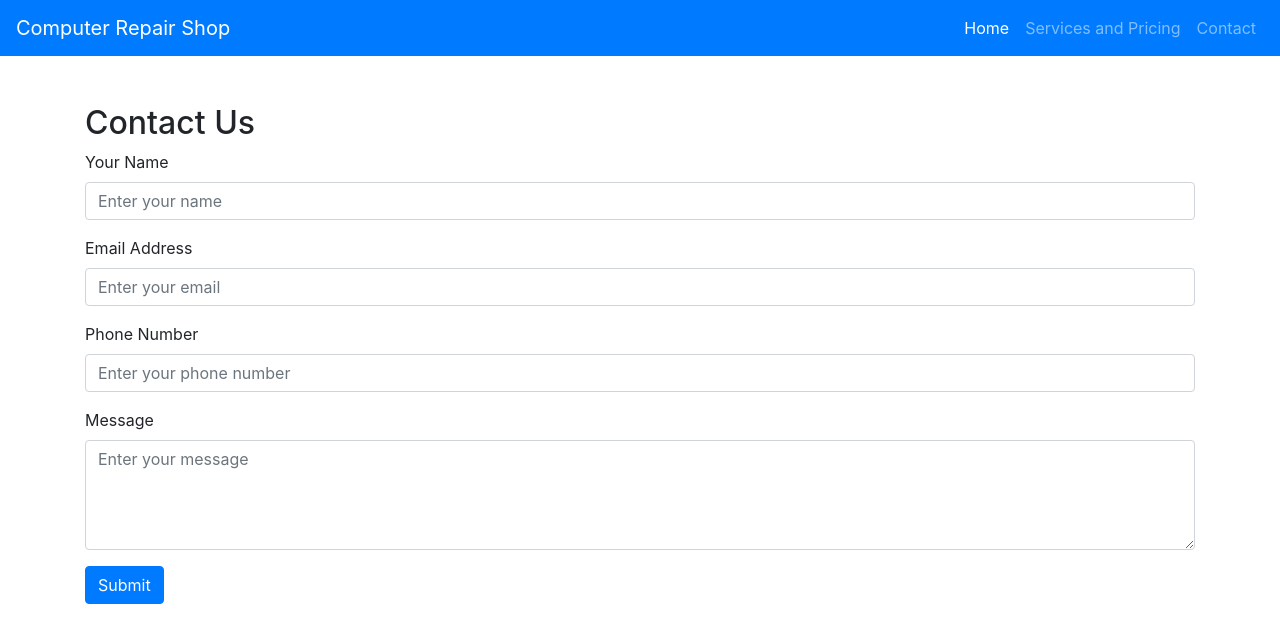
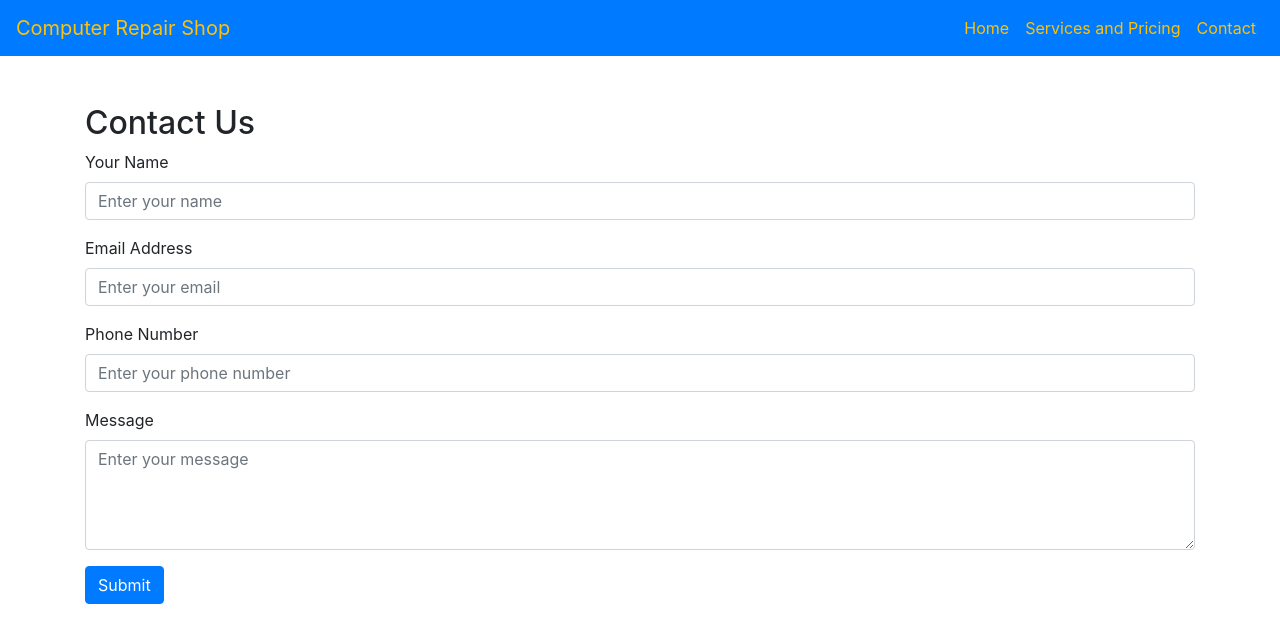
Before and after one commit to JasonNaggles/Week09Assignment, a website: page contact.html in a window 1280 px wide. Drawn offline with nearby package versions, Linux system fonts and the light colour scheme.

Commit message:
first commit

```diff
--- a/contact.html
+++ b/contact.html
@@ -8,20 +8,20 @@
 </head>
 <body>
     <nav class="navbar navbar-expand-lg navbar-dark bg-primary">
-        <a class="navbar-brand" href="#">Computer Repair Shop</a>
+        <a class="navbar-brand text-warning" href="#">Computer Repair Shop</a>
         <button class="navbar-toggler" type="button" data-toggle="collapse" data-target="#navbarNav" aria-controls="navbarNav" aria-expanded="false" aria-label="Toggle navigation">
           <span class="navbar-toggler-icon"></span>
         </button>
         <div class="collapse navbar-collapse" id="navbarNav">
           <ul class="navbar-nav ml-auto">
             <li class="nav-item active">
-              <a class="nav-link" href="index.html">Home<span class="sr-only">(current)</span></a>
+              <a class="nav-link text-warning" href="index.html">Home<span class="sr-only">(current)</span></a>
             </li>
             <li class="nav-item">
-              <a class="nav-link" href="services-prices.html">Services and Pricing</a>
+              <a class="nav-link text-warning" href="services-prices.html">Services and Pricing</a>
             </li>
             <li class="nav-item">
-              <a class="nav-link" href="contact.html">Contact</a>
+              <a class="nav-link text-warning" href="contact.html">Contact</a>
             </li>
           </ul>
         </div>
```
Also changed, not shown: services-prices.html (+3 -3 lines).
